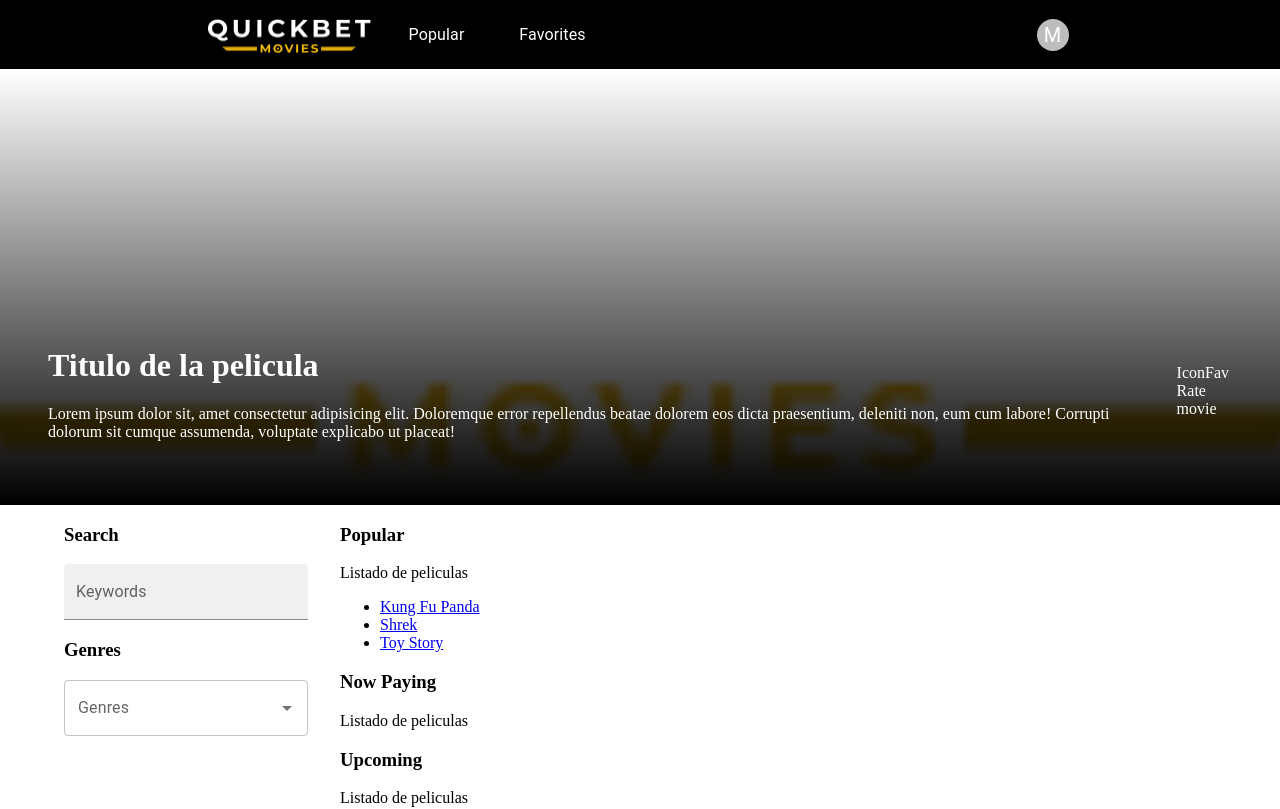
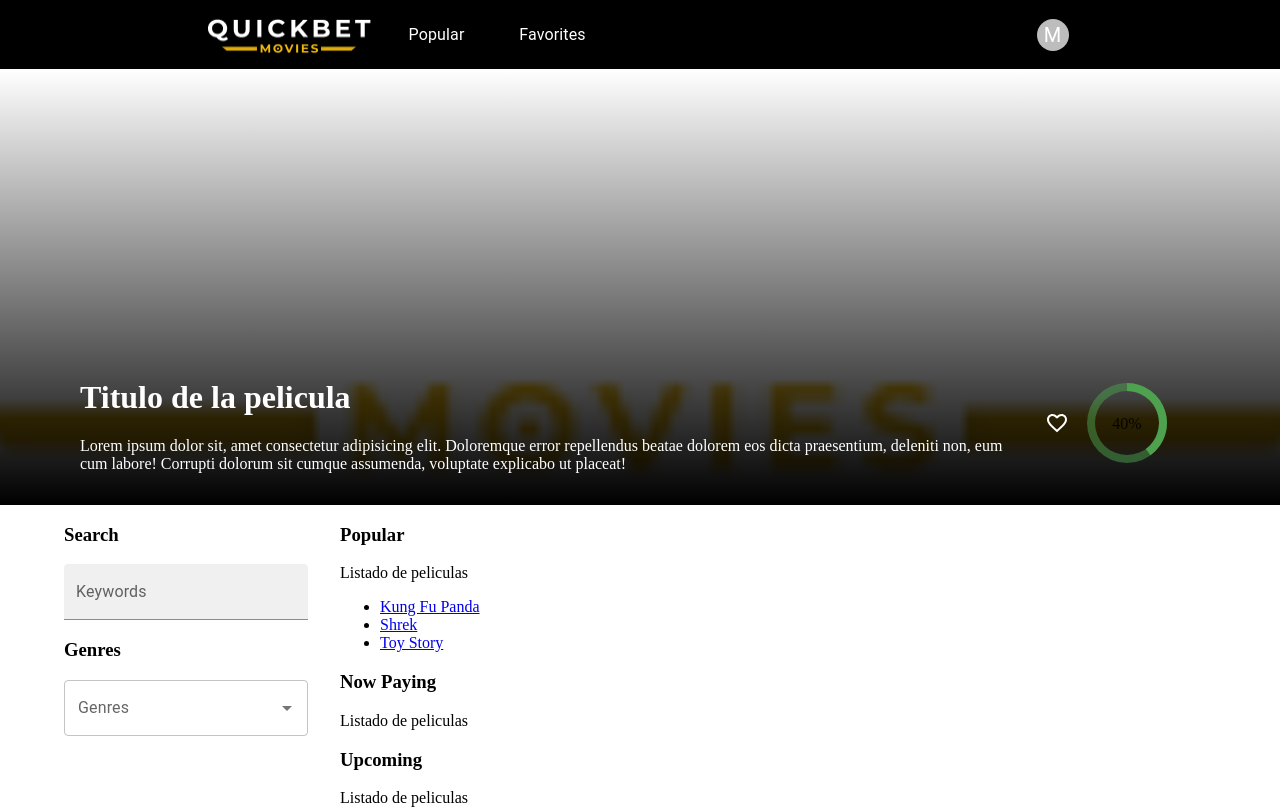
Before and after one commit to Reaven001/ProjectCinema, a Next.js app in the folder projectcinema/: page / in a window 1280 px wide. Shown: the top 809 px of the page. Built offline with nearby package versions, Linux system fonts and the light colour scheme.

Commit message:
Component Rate & AddFavorite

```diff
--- a/projectcinema/app/globals.css
+++ b/projectcinema/app/globals.css
@@ -1,6 +1,10 @@
 html,
 body {
   margin: 0;
+}
+
+.css-g1i5f1-MuiGauge-container text {
+  fill: #ffffff;
 }
 
 /*:root {
--- /dev/null
+++ b/projectcinema/components/AddFavorite/AddFavorite.tsx
@@ -0,0 +1,16 @@
+//Material
+import IconButton from '@mui/material/IconButton';
+import Tooltip from '@mui/material/Tooltip';
+//Icons
+import FavoriteBorderIcon from '@mui/icons-material/FavoriteBorder';
+import FavoriteIcon from '@mui/icons-material/Favorite';
+
+export default function AddFavorite(){
+    return (
+        <Tooltip title="Add favorite">
+            <IconButton sx={{color: '#fff'}}>
+                <FavoriteBorderIcon />
+            </IconButton>
+        </Tooltip>
+    );
+}
--- a/projectcinema/components/Banner/Banner.tsx
+++ b/projectcinema/components/Banner/Banner.tsx
@@ -4,11 +4,15 @@ import Container from '@mui/material/Container';
 import Grid from '@mui/material/Grid2';
 
 //Style
-import bannerStyle from './bannerStyle.module.css'
+import bannerStyle from './bannerStyle.module.css';
+
+//Components
+import RateMovie from "../RateMovie/RateMovie";
+import AddFavorite from "../AddFavorite/AddFavorite";
 
 export default function Banner(){
     return(
-        <Grid className={bannerStyle['main-banner']}>
+        <Box className={bannerStyle['main-banner']}>
             <Image
                 src="/Logo.png"
                 alt="Banner Background"
@@ -18,22 +22,23 @@ export default function Banner(){
                 className={bannerStyle.image}
             />
             <Box className={bannerStyle.content}>
-                <Grid className={bannerStyle.information}>
-                    <Box>
+                <Container className={bannerStyle['container-content']}>
+                    <Grid container sx={{padding: '1rem'}}>
+                        <Grid size={10}>
                             <h1>Titulo de la pelicula</h1>
                             <p>Lorem ipsum dolor sit, amet consectetur adipisicing elit. Doloremque error repellendus beatae dolorem eos dicta praesentium, deleniti non, eum cum labore! Corrupti dolorum sit cumque assumenda, voluptate explicabo ut placeat!</p>
+                        </Grid>
+                        <Grid size={2}  className={bannerStyle.information}>
+                            <Box>
+                                <AddFavorite />
                             </Box>
                             <Box>
-                        <Box>
-                            IconFav
+                                <RateMovie rate={40}/>
                             </Box>
-                        <Box>
-                            Rate movie
+                        </Grid>
+                    </Grid>
+                </Container>
             </Box>
         </Box>
-
-                </Grid>
-            </Box>
-        </Grid>
     )
 }
--- a/projectcinema/components/Banner/bannerStyle.module.css
+++ b/projectcinema/components/Banner/bannerStyle.module.css
@@ -11,17 +11,18 @@
 
 .content {
     height: 100%;
-    width: 100%;
     color: white;
     background: linear-gradient(#ffffff00 0%, #000000 100%);
 }
 
 .information {
     display: flex;
+    justify-content: center;
     align-items: center;
-    width: 100%;
-    position: absolute;
-    bottom: 0;
-    padding: 3rem;
-    gap: 1rem;
 }
+
+.container-content{
+    height: 100%;
+    display: flex;
+    align-items: flex-end;
+}
--- /dev/null
+++ b/projectcinema/components/RateMovie/RateMovie.tsx
@@ -0,0 +1,28 @@
+//Material
+import { Gauge, gaugeClasses  } from '@mui/x-charts/Gauge';
+import { Box } from "@mui/material";
+
+export default function RateMovie({rate}){
+    return(
+        <Box>
+            <Gauge
+                width={100}
+                height={100}
+                value={rate}
+                aria-labelledby="battery_level_label"
+                text={`${rate}%`}
+                sx={{
+                    [`& text.${gaugeClasses.valueText}`]:  {
+                        color: '#FFFFFF'
+                      },
+                    [`& .${gaugeClasses.valueArc}`]: {
+                        fill: 'rgba(77, 161, 79, 1)',
+                    },
+                    [`& .${gaugeClasses.referenceArc}`]: {
+                        fill: 'rgba(77, 161, 79, 0.5)',
+                    },
+                }}
+            />
+        </Box>
+    );
+}
--- a/projectcinema/package.json
+++ b/projectcinema/package.json
@@ -13,6 +13,7 @@
     "@emotion/styled": "^11.13.5",
     "@mui/icons-material": "^6.1.10",
     "@mui/material": "^6.1.9",
+    "@mui/x-charts": "^7.23.1",
     "next": "15.0.3",
     "react": "19.0.0-rc-66855b96-20241106",
     "react-dom": "19.0.0-rc-66855b96-20241106"
```
Also changed, not shown: 1 other file (tests, documents, lock files or other folders). Lines whose indentation alone changed are shown as unchanged.
